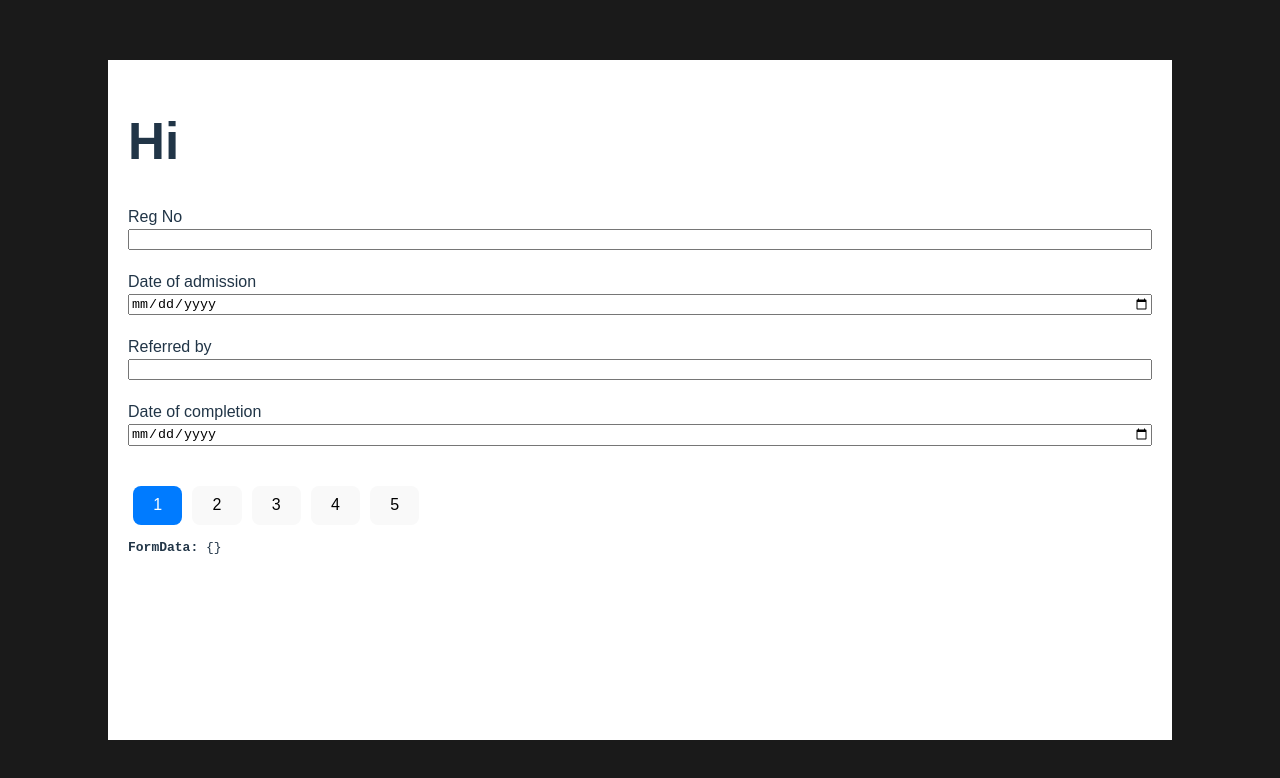
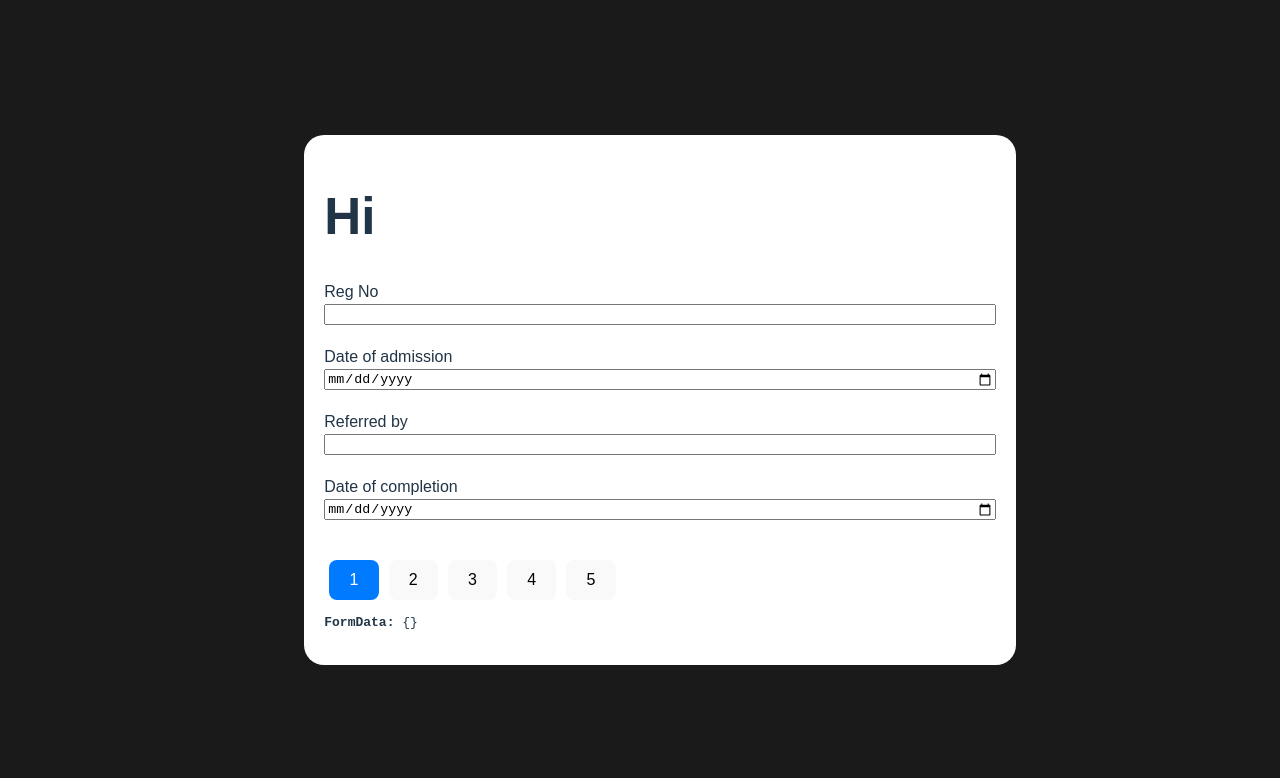
Before and after one commit to pranavraikar01/NASEOH-VOCATIONAL, a React (Vite) app: page / in a window 1280 px wide. Shown: the top 778 px of the page. Built offline with nearby package versions, Linux system fonts and the light colour scheme.

Commit message:
viewport compatibility handled

```diff
--- a/src/Components/FormComponent.module.css
+++ b/src/Components/FormComponent.module.css
@@ -3,8 +3,10 @@ body {
   }
 
   .formContainer {
-    width: 80vw; /* 80% of viewport width */
-    height: 80vh; /* 80% of viewport height */
+    max-width: 80vw; /* 80% of viewport width */
+    max-height: 80vh; /* 80% of viewport height */
+    width: 100%;
+    height: 100%;
     margin: 0; /* No margin */
     padding: 20px;
     display: flex;
@@ -12,7 +14,7 @@ body {
     align-items: flex-start; /* Align items to the start */
     justify-content: flex-start; /* Align content to the start */
     background-color: #fff; /* white background for form */
-    border-radius: 20; /* No rounded corners for full screen form */
+    border-radius: 20px; /* No rounded corners for full screen form */
     box-shadow: none; /* No shadow for full screen form */
     overflow: auto; /* Add scrollbar when content overflows */
   }
```
